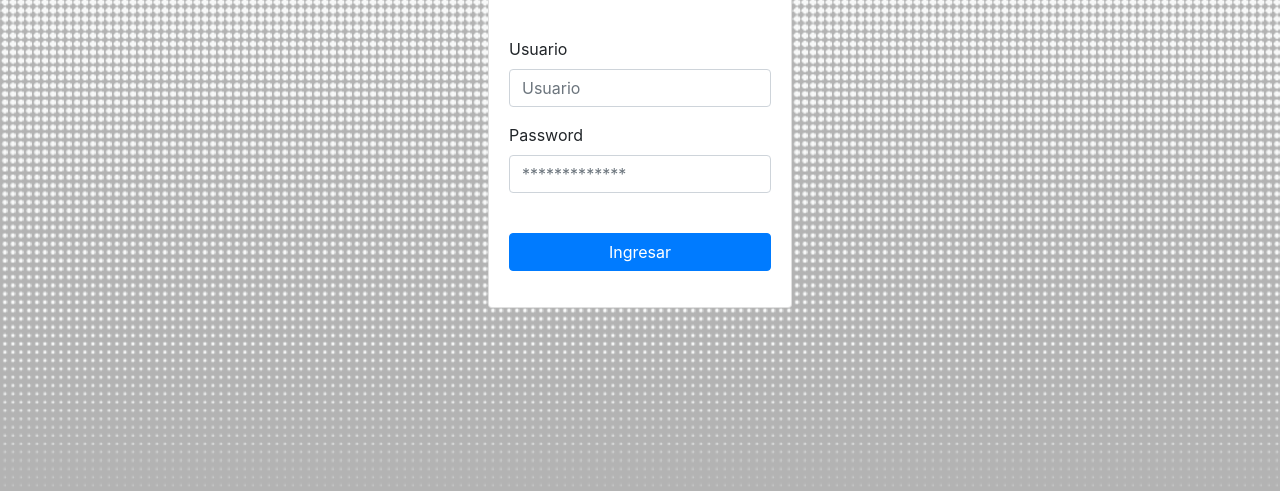
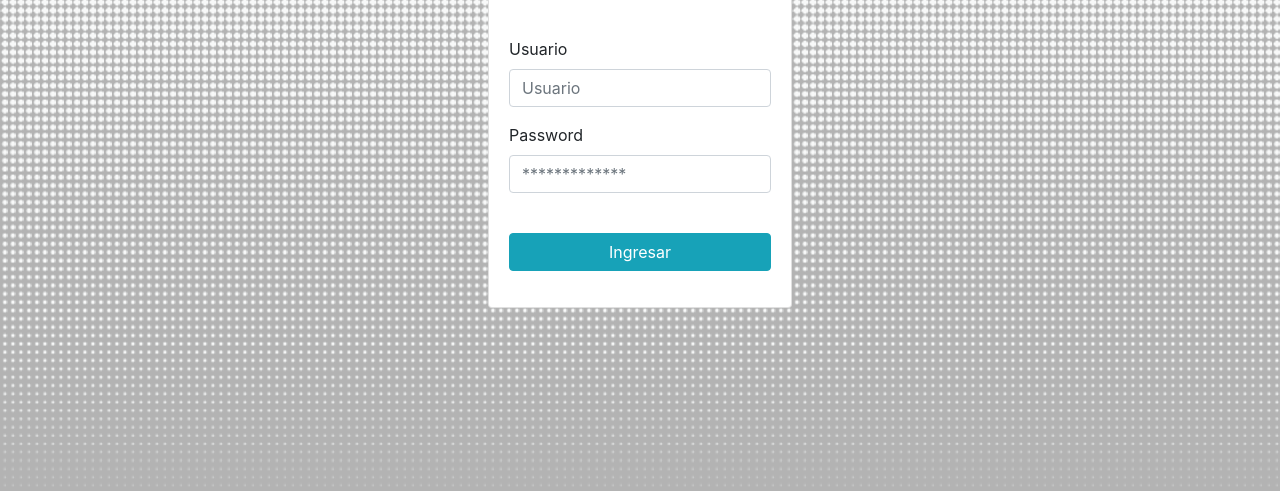
Before and after one commit to AngelAmoresBustos/transformar, a plain HTML site: page login-alumno.html in a window 1280 px wide. Shown: the part 285-776 px from the top of the page. Drawn offline with nearby package versions, Linux system fonts and the light colour scheme.

Commit message:
Segundo comit para ver cambios en github

```diff
--- a/login-alumno.html
+++ b/login-alumno.html
@@ -28,7 +28,7 @@
             </div>
             <br>
             <div class="d-grid mb-3">
-              <button class="btn btn-primary btn-block" id="aceptarAlumno">Ingresar</button>
+              <button class="btn btn-info btn-block" id="aceptarAlumno">Ingresar</button>
             </div>
           </div>
         </div>
```
